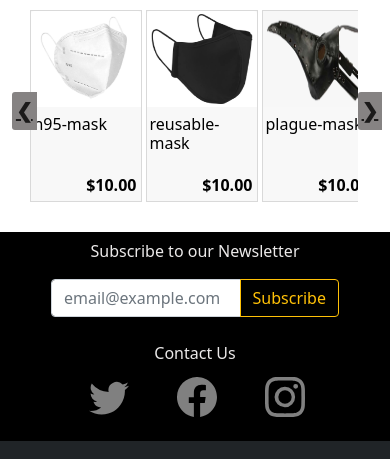
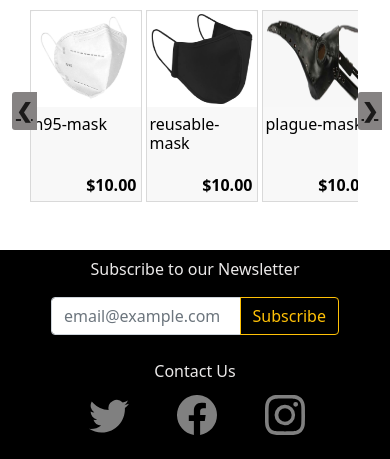
Before and after one commit to Krentt/Kuliah-PBP-TugasAkhir-Web, a Django app: page / in a window 390 px wide. Shown: the part 867-1326 px from the top of the page. Run offline with Django 3.2, Linux system fonts and the light colour scheme; some libraries are stand-ins or nearby versions.

Commit message:
Fix footer for mobile device

```diff
--- a/home_page/static/css/home_footer.css
+++ b/home_page/static/css/home_footer.css
@@ -1,19 +1,27 @@
+body {
+    display: flex;
+    flex-direction: column;
+    min-height: 100vh;
+}
 footer {
+    margin-top: auto;
+    height: max-content;
+    position: relative;
+    bottom: 0;
+}
+footer > .fluid-container {
     display: grid;
     background-color: black;
-    position: relative;
-    margin-top: 20%;
-    height: max-content;
-    bottom: 0;
+    margin-top: 6rem;
 }
-footer > #subscription-container {
+footer > .fluid-container > #subscription-container {
     grid-area: 1 / 1 / span 2 / span 1;
     margin-top: 2%;
     max-width: 100%;
     width: 400px;
     height: 100px;
 }
-footer > #contact-us-container {
+footer > .fluid-container > #contact-us-container {
     width: 400px;
     height: 100px;
     max-width: 100%;
@@ -22,26 +30,26 @@ footer > #contact-us-container {
     display: flex;
     flex-direction: column;
 }
-footer > #contact-us-container > .container {
+footer > .fluid-container > #contact-us-container > .container {
     display: flex;
     flex-direction: row;
     margin-top: 4%;
 }
-footer > #contact-us-container > .container >  a {
+footer > .fluid-container >#contact-us-container > .container >  a {
     width: 33.33%;
     margin-left: 10%;
 }
-footer > #contact-us-container > .container >  a > svg {
+footer > .fluid-container > #contact-us-container > .container >  a > svg {
     width: 40px;
     height: 40px;
 }
 @media only screen and (max-width: 800px) {
-    footer > #subscription-container {
+    footer > .fluid-container > #subscription-container {
     grid-area: 1 / 1 / span 2 / span 1;
     margin-top: 2%;
     width: 80%;
     }
-    footer > #contact-us-container {
+    footer > .fluid-container > #contact-us-container {
     margin-top: 0.5%;
     grid-area: 3 / 1 / span 2 / span 1;
     display: flex;
--- a/home_page/templates/home_page/home_footer.html
+++ b/home_page/templates/home_page/home_footer.html
@@ -1,6 +1,8 @@
 {% load static %}
+
 <link rel="stylesheet" type="text/css" href='{% static "css/home_footer.css" %}'>
 <footer class="fluid-container">
+    <div class="fluid-container">
         <div class="container" id="subscription-container">
             <form class="row g-2" id="footer-subscribe-form" action="" method="POST">
                 {% csrf_token %}
@@ -35,5 +37,6 @@
 
             </div>
         </div>
+    </div>
     <script type="text/javascript" src="{% static 'js/subscribe.js' %}"></script>
 </footer>
```
Lines whose indentation alone changed are shown as unchanged.
